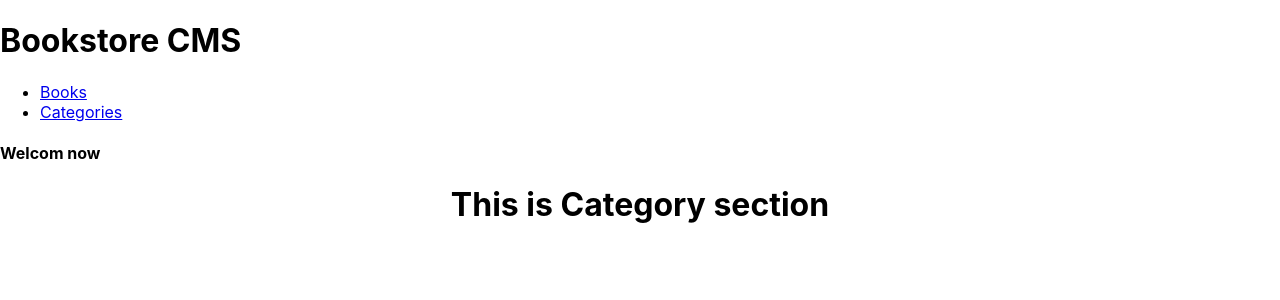
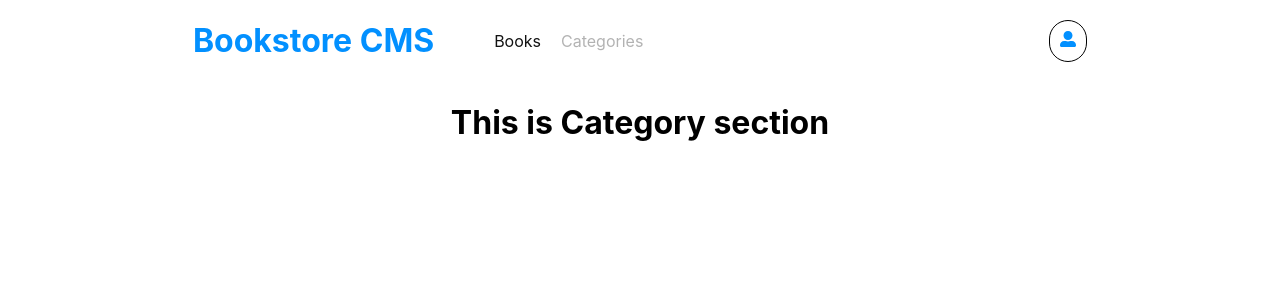
Before and after one commit to tchasinga/Bookstoring, a React (Create React App) app: page /Categories in a window 1280 px wide. Shown: the top 300 px of the page. Built offline with nearby package versions, Linux system fonts and the light colour scheme.

Commit message:
Bookstore: styling

```diff
--- a/package.json
+++ b/package.json
@@ -11,6 +11,7 @@
     "prop-types": "^15.8.1",
     "react": "^18.2.0",
     "react-dom": "^18.2.0",
+    "react-icons": "^4.10.1",
     "react-redux": "^8.1.1",
     "react-router": "^6.14.2",
     "react-router-dom": "^6.14.2",
--- a/src/Components/Book.js
+++ b/src/Components/Book.js
@@ -2,6 +2,8 @@ import { useDispatch, useSelector } from 'react-redux';
 import BookState from 'Components/BookState';
 import AddBook from 'Components/BookAdd';
 import { fetchBooks } from 'redux/books/booksSlice';
+import '../styles/BookDetails.module.css';
+import '../styles/AddBook.module.css';
 import { useEffect } from 'react';
 
 const Books = () => {
--- a/src/Components/BookAdd.js
+++ b/src/Components/BookAdd.js
@@ -1,6 +1,7 @@
 import { useState } from 'react';
 import { useDispatch } from 'react-redux';
 import { v4 as uuidv4 } from 'uuid';
+import styles from 'styles/AddBook.module.css';
 import { createBook } from 'redux/books/booksSlice';
 
 const AddBook = () => {
@@ -33,7 +34,7 @@ const AddBook = () => {
     }
   };
   return (
-    <div className="container">
+    <div className={styles.container}>
       <h3>ADD NEW BOOK</h3>
       <form onSubmit={handleFormSubmit}>
         <input
@@ -57,5 +58,4 @@ const AddBook = () => {
     </div>
   );
 };
-
 export default AddBook;
--- a/src/Components/BookState.js
+++ b/src/Components/BookState.js
@@ -1,5 +1,6 @@
 import PropTypes from 'prop-types';
 import { useDispatch } from 'react-redux';
+import styles from 'styles/BookDetails.module.css';
 import { deleteBook } from 'redux/books/booksSlice';
 
 const BookState = ({
@@ -8,34 +9,34 @@ const BookState = ({
   const dispatch = useDispatch();
 
   return (
-    <div className="container">
-      <div className="details">
+    <div className={styles.container}>
+      <div className={styles.details}>
         <h4>{category}</h4>
         <h3>{title}</h3>
         <p>{author}</p>
         <ul>
           <li>
-            <button className="line" type="button">Comments</button>
+            <button className={styles.line} type="button">Comments</button>
           </li>
           <li>
-            <button className="line" type="button" onClick={() => dispatch(deleteBook(id))}>
+            <button className={styles.line} type="button" onClick={() => dispatch(deleteBook(id))}>
               Remove
             </button>
           </li>
           <li>
-            <button className="button" type="button">Edit</button>
+            <button className={styles.button} type="button">Edit</button>
           </li>
         </ul>
       </div>
-      <div className="progress">
-        <div className="progressDiv">
-          <div className="progressBar" />
+      <div className={styles.progress}>
+        <div className={styles.progressDiv}>
+          <div className={styles.progressBar} />
           <div>
             <h2>80 %</h2>
             <p>completed</p>
           </div>
         </div>
-        <div className="updateProgress">
+        <div className={styles.updateProgress}>
           <h3>CURRENT CHAPTER</h3>
           <h3>Chapter 17</h3>
           <button type="button">UPDATE PROGRESS</button>
--- a/src/Components/Navigation.js
+++ b/src/Components/Navigation.js
@@ -1,24 +1,26 @@
 import { NavLink } from 'react-router-dom';
+import { FaUserAlt } from 'react-icons/fa';
+import styles from 'styles/Navbar.module.css';
 
 const Navbar = () => (
-  <div className="container">
-    <div className="display">
-      <h1 className="color">Bookstore CMS</h1>
+  <div className={styles.container}>
+    <div className={styles.display}>
+      <h1 className={styles.color}>Bookstore CMS</h1>
       <ul>
         <li>
-          <NavLink to="/" className="bookLink">
+          <NavLink to="/" className={styles.bookLink}>
             Books
           </NavLink>
         </li>
         <li>
-          <NavLink to="categories" className="categoryLink">
+          <NavLink to="categories" className={styles.categoryLink}>
             Categories
           </NavLink>
         </li>
       </ul>
     </div>
-    <div className="icon">
-      <h4>Welcom now</h4>
+    <div className={styles.icon}>
+      <FaUserAlt className={styles.color} />
     </div>
   </div>
 );
```
Also changed, not shown: 2 other files (tests, documents, lock files or other folders).
